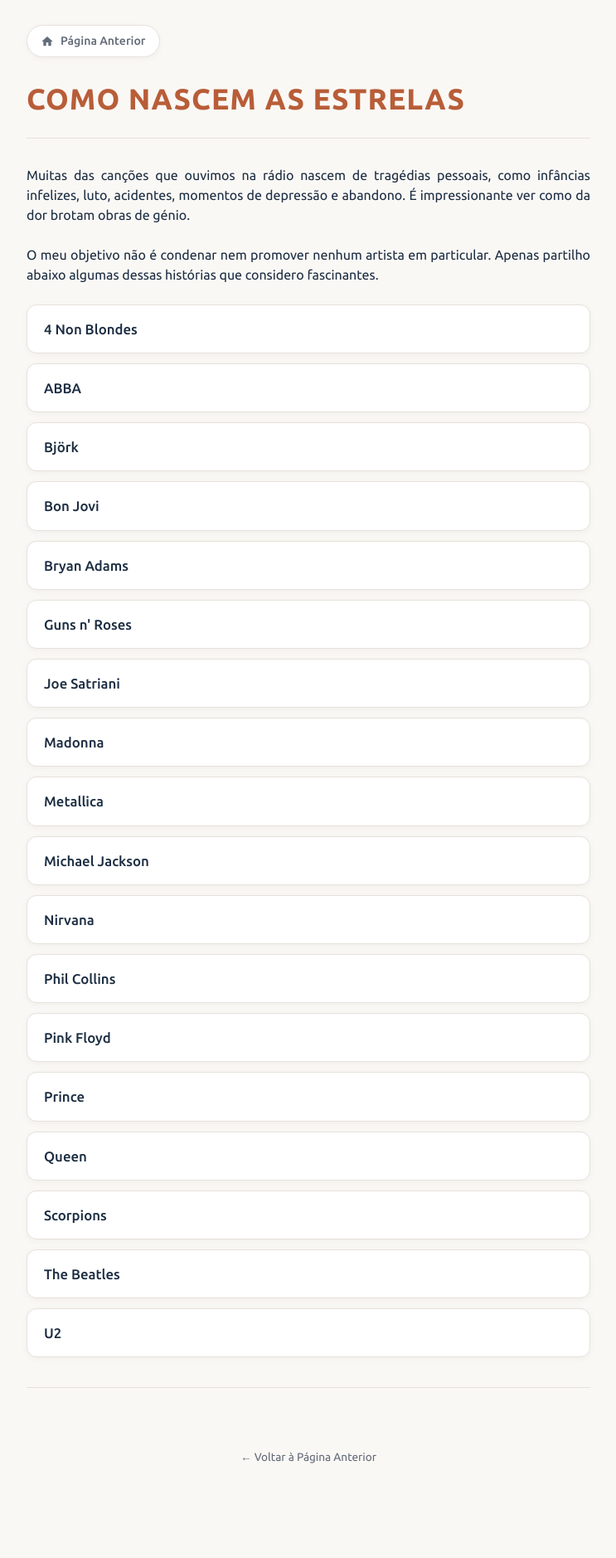
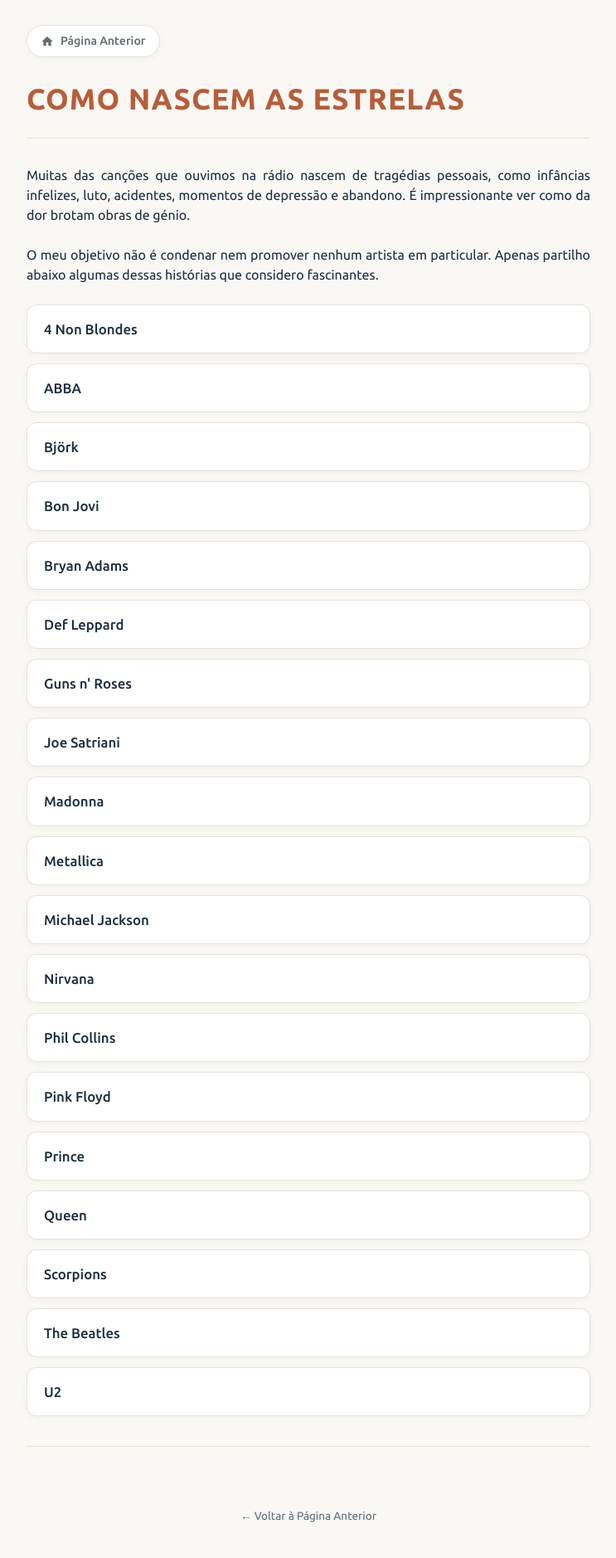
Before and after one commit to joaquim-capitao/musica, a Jekyll site: the page artistas/index.html, which Jekyll copies as it is, in a window 1280 px wide. Shown: the whole page at 83% size, without its empty margins (268-1011 px from the left). Built offline with Jekyll 4.4.1, drawn with Linux system fonts in a browser that asks for light colours; before the commit the page ends 1807 px from its top, so only the background shows below that.

Commit message:
Add Def Leppard to the artist list

```diff
--- a/artistas/index.html
+++ b/artistas/index.html
@@ -244,7 +244,8 @@
 
       <li><a href="https://joaquim-capitao.github.io/musica/artistas/bon-jovi"><span class="title">Bon Jovi</span></a></li>
       <li><a href="https://joaquim-capitao.github.io/musica/artistas/bryan-adams"><span class="title">Bryan Adams</span></a></li>
-      <li><a href="https://joaquim-capitao.github.io/musica/artistas/guns-and-roses"><span class="title">Guns n' Roses</span></a></li>
+      <li><a href="https://joaquim-capitao.github.io/musica/artistas/def-leppard"><span class="title">Def Leppard</span></a></li>
+	  <li><a href="https://joaquim-capitao.github.io/musica/artistas/guns-and-roses"><span class="title">Guns n' Roses</span></a></li>
      <li><a href="https://joaquim-capitao.github.io/musica/artistas/joe-satriani"><span class="title">Joe Satriani</span></a></li>
 
 
```
